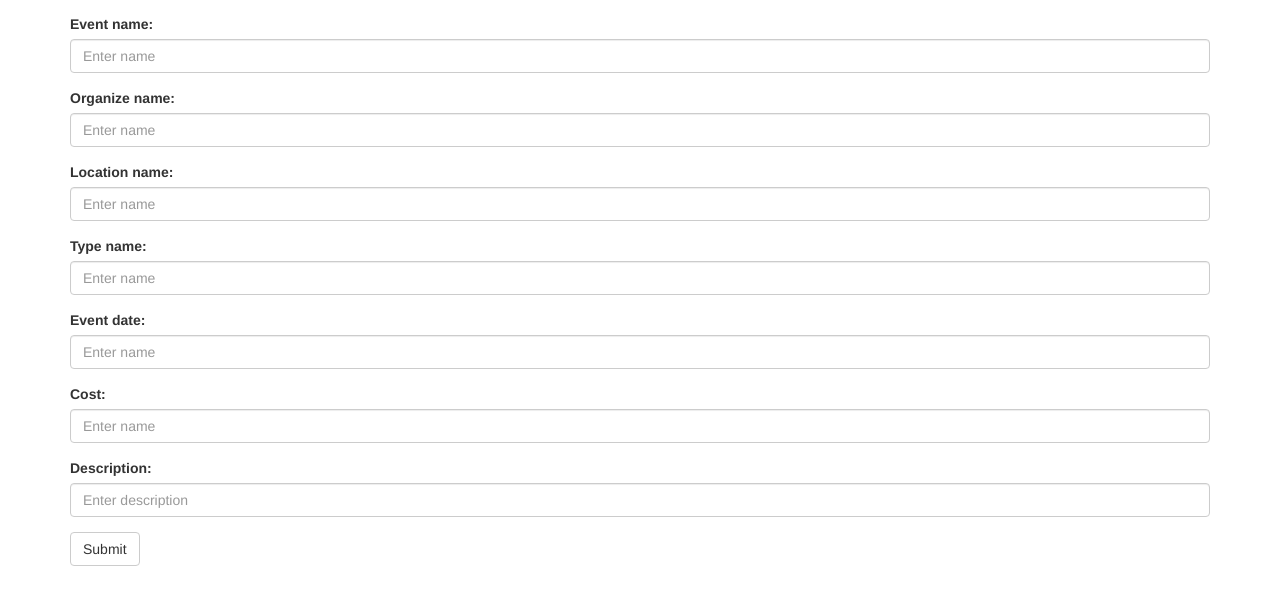
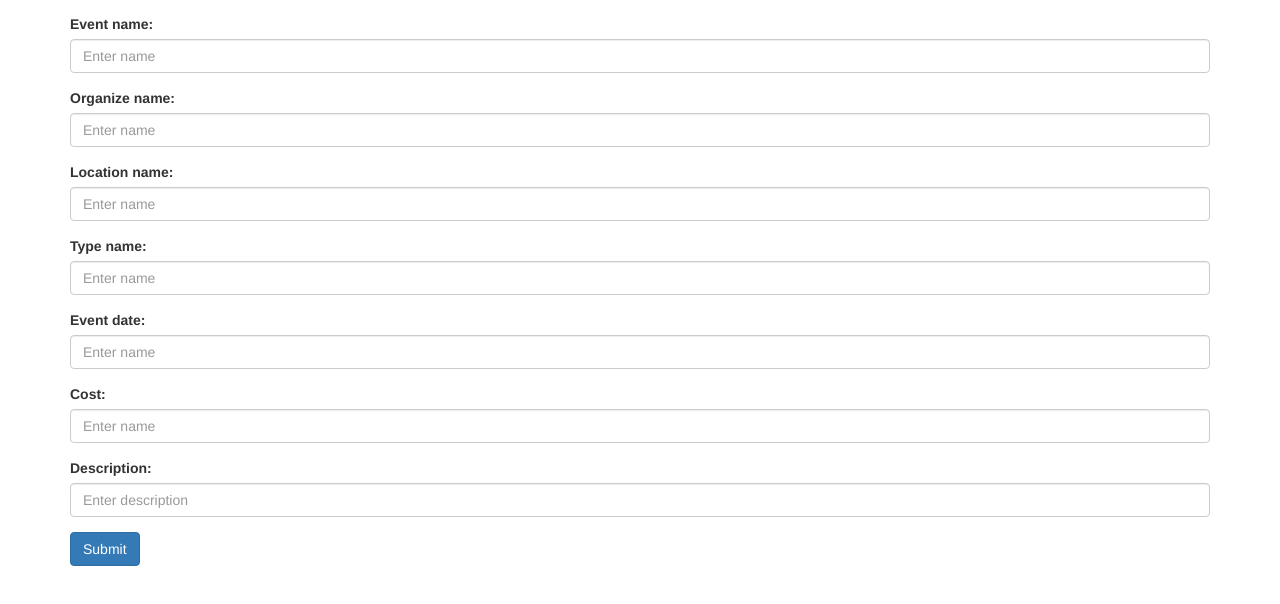
Before and after one commit to santan-das/event-management, a plain HTML site: page create_event.html in a window 1280 px wide. Shown: the part 58-662 px from the top of the page. Drawn offline with nearby package versions, Linux system fonts and the light colour scheme.

Commit message:
design changes

```diff
--- a/create_event.html
+++ b/create_event.html
@@ -65,7 +65,7 @@
     <div class="checkbox">
       <!-- <label><input type="checkbox" name="remember"> Remember me</label> -->
     </div>
-    <button type="submit" class="btn btn-default">Submit</button>
+    <button type="submit" class="btn btn-primary">Submit</button>
   </form>
 </div>
 
```
Also changed, not shown: 1 other file.
